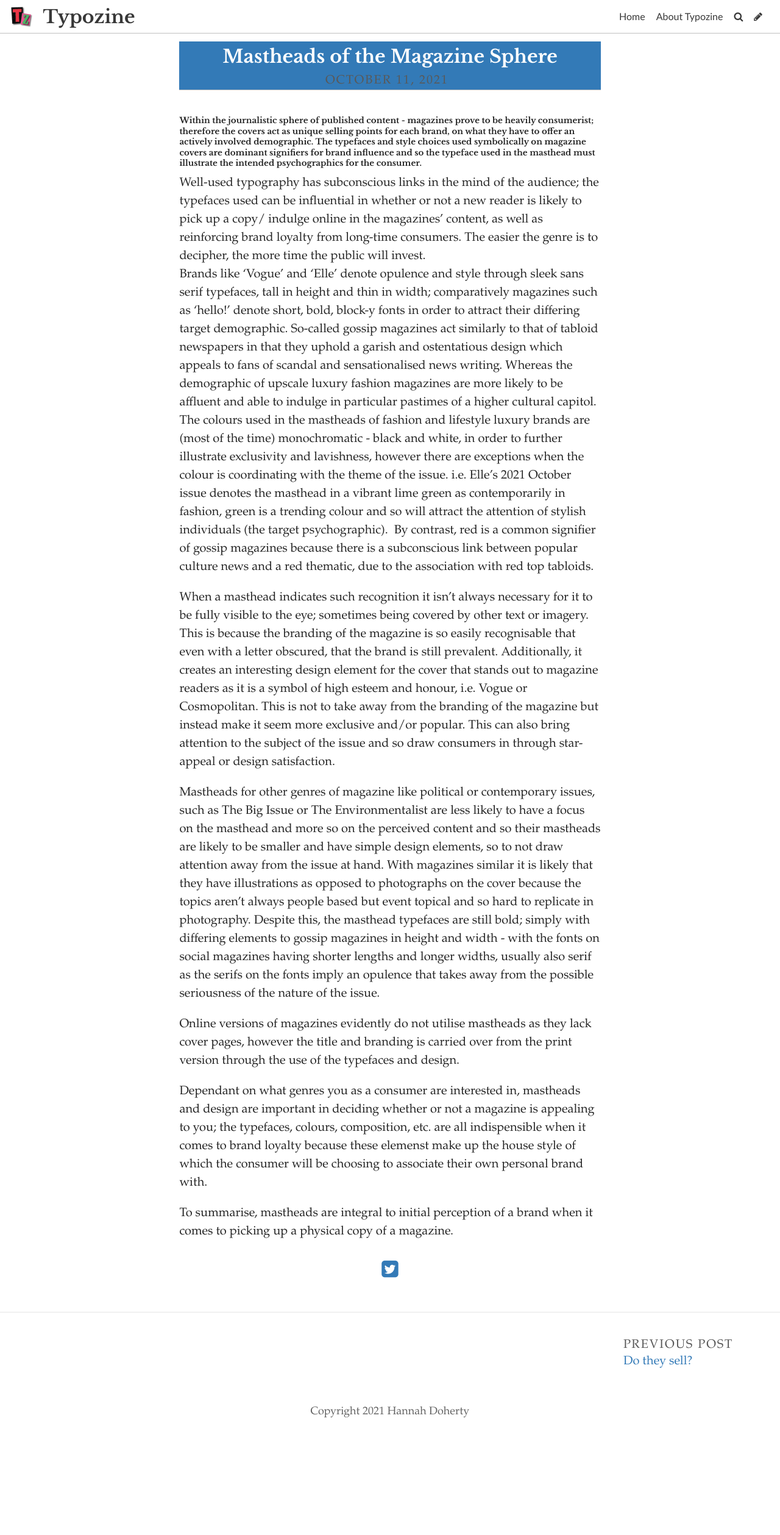
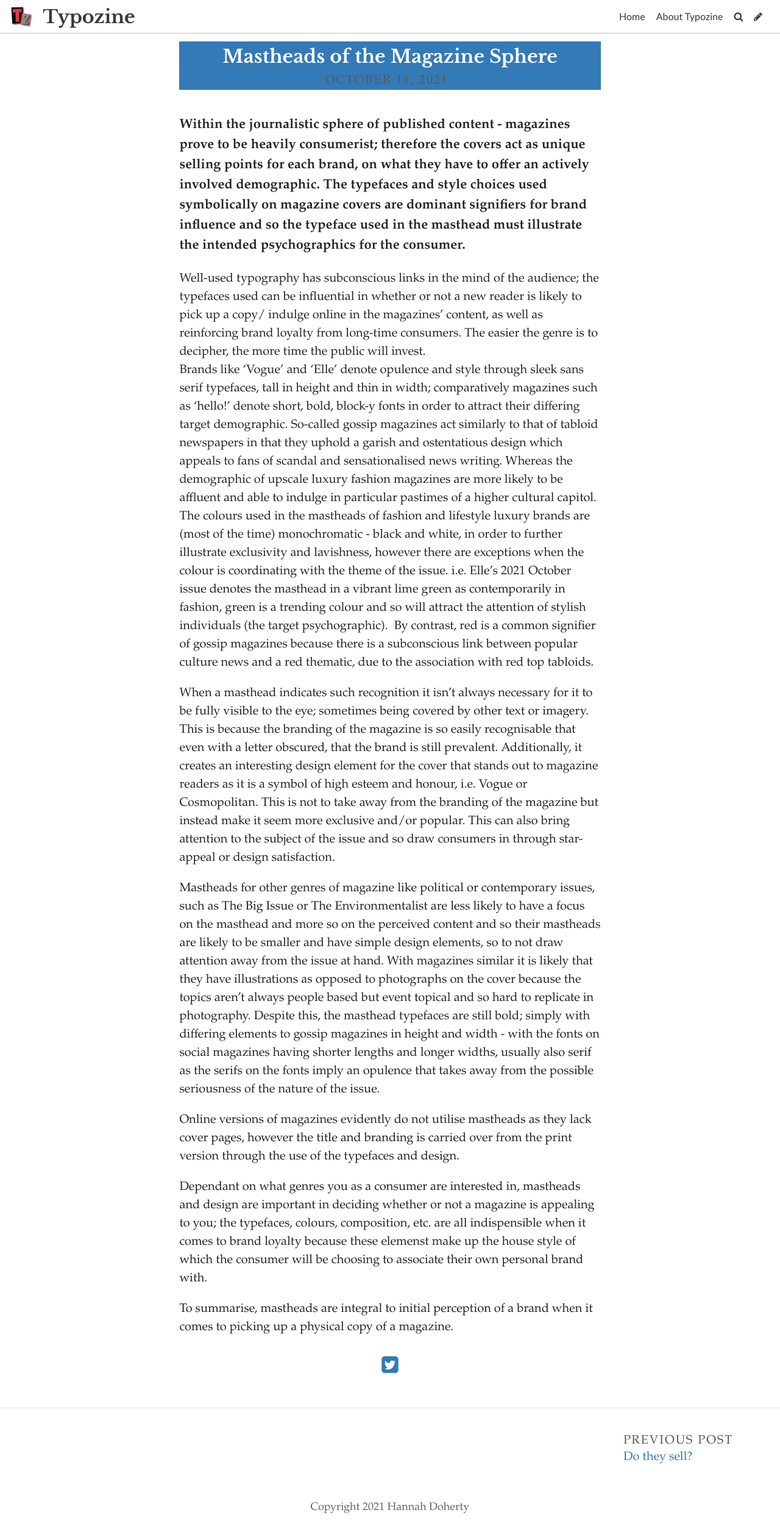
Before and after one commit to 19061287han/typoblog, a Jekyll site: the page built from _posts/2021-10-11-mastheads-of-the-magazine-sphere.md, in a window 1280 px wide. Shown: the whole page at 61% size. Built offline with Jekyll 4.4.1, drawn with Linux system fonts in a browser that asks for light colours; some web fonts are replaced; before the commit the page ends 2361 px from its top, so only the background shows below that.

```diff
--- a/_posts/2021-10-11-mastheads-of-the-magazine-sphere.md
+++ b/_posts/2021-10-11-mastheads-of-the-magazine-sphere.md
@@ -5,7 +5,7 @@ date: 2021-10-11T09:40:35.938Z
 title_color: "#ffffff"
 comments: true
 ---
-###### Within the journalistic sphere of published content - magazines prove to be heavily consumerist; therefore the covers act as unique selling points for each brand, on what they have to offer an actively involved demographic. The typefaces and style choices used symbolically on magazine covers are dominant signifiers for brand influence and so the typeface used in the masthead must illustrate the intended psychographics for the consumer.
+**Within the journalistic sphere of published content - magazines prove to be heavily consumerist; therefore the covers act as unique selling points for each brand, on what they have to offer an actively involved demographic. The typefaces and style choices used symbolically on magazine covers are dominant signifiers for brand influence and so the typeface used in the masthead must illustrate the intended psychographics for the consumer.**
 
 Well-used typography has subconscious links in the mind of the audience; the typefaces used can be influential in whether or not a new reader is likely to pick up a copy/ indulge online in the magazines’ content, as well as reinforcing brand loyalty from long-time consumers. The easier the genre is to decipher, the more time the public will invest. \
 Brands like ‘Vogue’ and ‘Elle’ denote opulence and style through sleek sans serif typefaces, tall in height and thin in width; comparatively magazines such as ‘hello!’ denote short, bold, block-y fonts in order to attract their differing target demographic. So-called gossip magazines act similarly to that of tabloid newspapers in that they uphold a garish and ostentatious design which appeals to fans of scandal and sensationalised news writing. Whereas the demographic of upscale luxury fashion magazines are more likely to be affluent and able to indulge in particular pastimes of a higher cultural capitol. The colours used in the mastheads of fashion and lifestyle luxury brands are (most of the time) monochromatic - black and white, in order to further illustrate exclusivity and lavishness, however there are exceptions when the colour is coordinating with the theme of the issue. i.e. Elle’s 2021 October issue denotes the masthead in a vibrant lime green as contemporarily in fashion, green is a trending colour and so will attract the attention of stylish individuals (the target psychographic).  By contrast, red is a common signifier of gossip magazines because there is a subconscious link between popular culture news and a red thematic, due to the association with red top tabloids.
```
